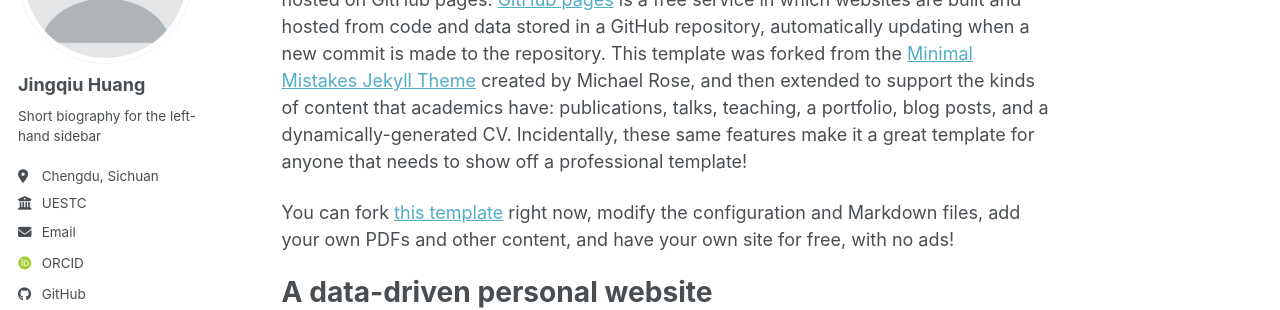
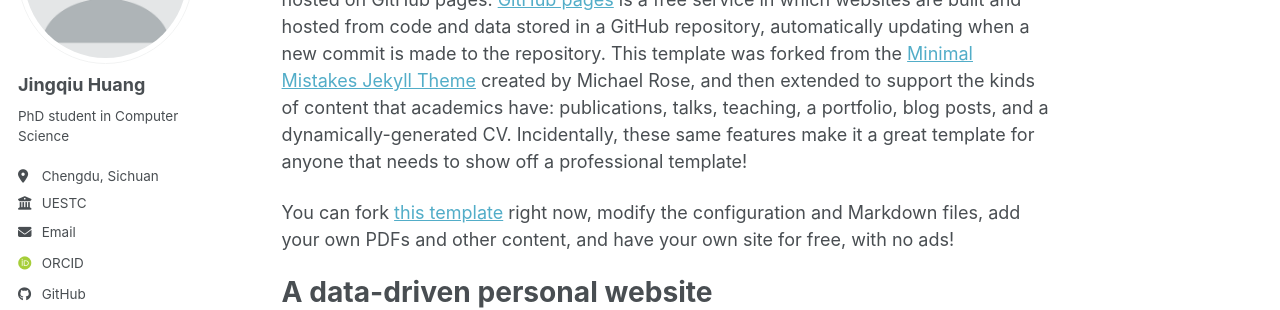
Before and after one commit to zhenlu1936/zhenlu1936.github.io, a Jekyll site: the page built from _pages/about.md, in a window 1280 px wide. Shown: the part 212-522 px from the top of the page. Built offline with Jekyll 4.4.1, drawn with Linux system fonts in a browser that asks for light colours; some web fonts are replaced; a script bundle is joined from its source files by our own code; library files that are not in the unit come from our copies.

Commit message:
Basic updates

```diff
--- a/_config.yml
+++ b/_config.yml
@@ -26,7 +26,7 @@
   avatar           : "profile.png"
   name             : "Jingqiu Huang"
   pronouns         : # example: "she/her"
-  bio              : "Short biography for the left-hand sidebar"
+  bio              : "PhD student in Computer Science"
   location         : "Chengdu, Sichuan"
   employer         : "UESTC"
   uri              : # URL
@@ -35,13 +35,13 @@
   # Academic websites
   academia         : # URL
   arxiv            : # URL - Update with the correct link to your profile
-  # googlescholar    : "https://scholar.google.com/citations?user=PS_CX0AAAAAJ"
+  googlescholar    : # "https://scholar.google.com/citations?user=PS_CX0AAAAAJ"
   inspire-hep      : # URL
   impactstory      : # URL
   orcid            : "https://orcid.org/yourorcidurl"
   semantic         : # URL
   ssrn             : # URL
-  # pubmed           : "https://www.ncbi.nlm.nih.gov/pubmed/?term=john+snow"
+  pubmed           : # "https://www.ncbi.nlm.nih.gov/pubmed/?term=john+snow"
   researchgate     : # URL
   scopus           : # URL
   zotero           : # URL
```
